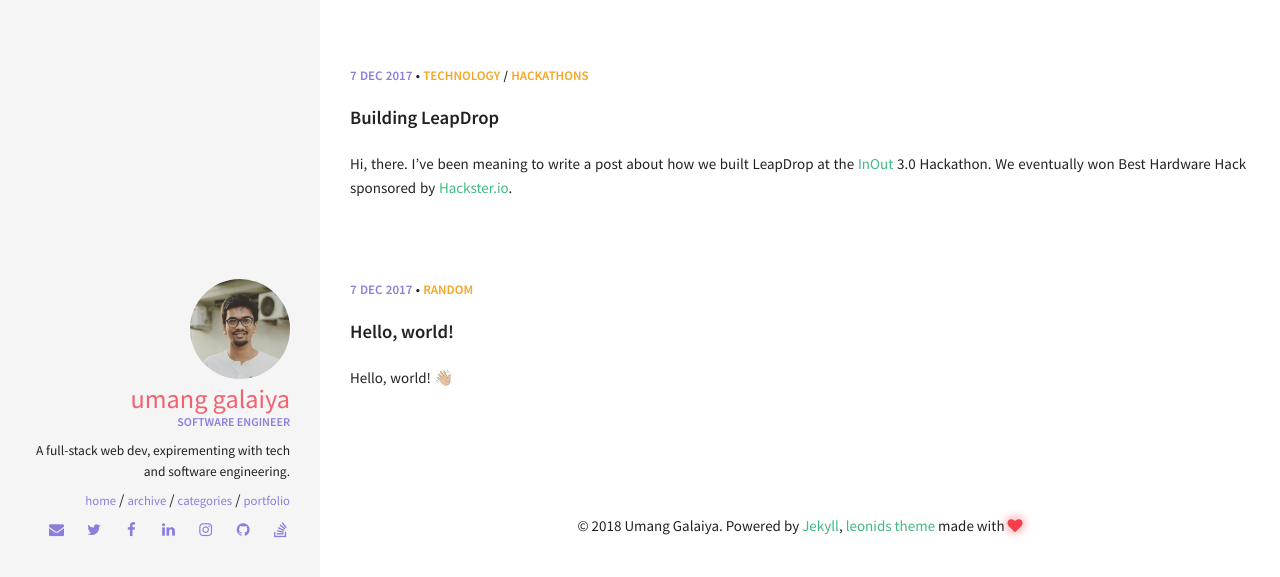
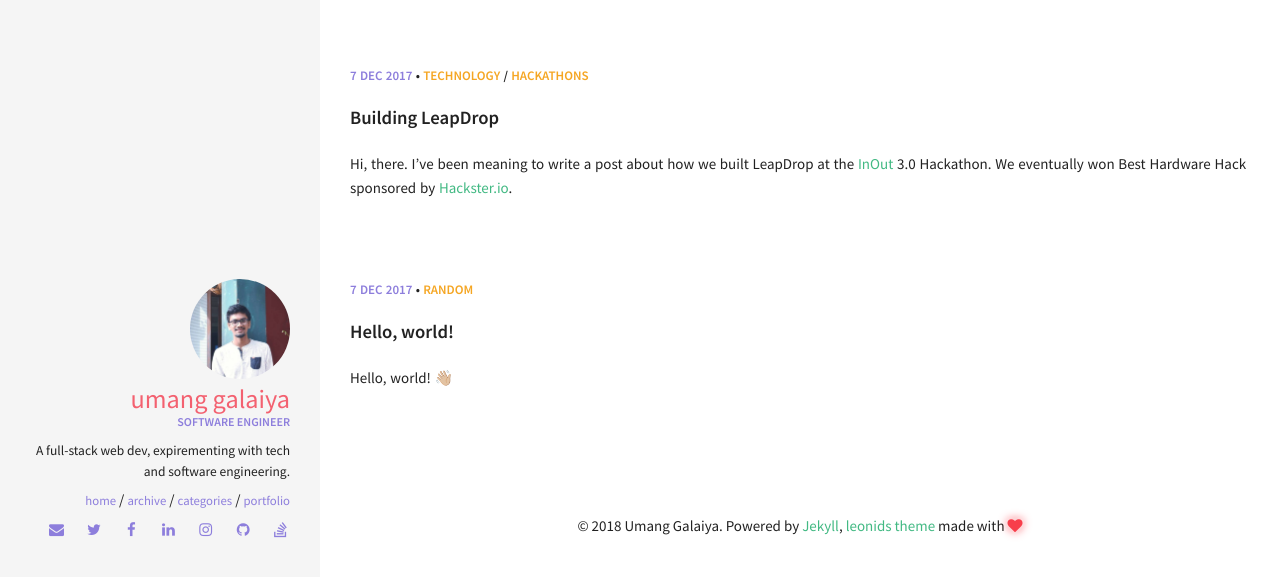
Before and after one commit to umanghome/blog, a Jekyll site: the page built from index.html, in a window 1280 px wide. Shown: the top 577 px of the page. Built offline with Jekyll 4.4.1, drawn with Linux system fonts in a browser that asks for light colours.

Commit message:
Updates avatar.

```diff
--- a/_config.yml
+++ b/_config.yml
@@ -34,7 +34,7 @@ kramdown:
 #
 owner:
   name: Umang Galaiya
-  avatar: umang.png
+  avatar: umang.jpg
   job: "Software Engineer"
   bio: "A full-stack web dev, expirementing with tech and software engineering."
   email: umang@umanggalaiya.in
--- a/_includes/head.html
+++ b/_includes/head.html
@@ -23,14 +23,14 @@
   <meta name="twitter:card" content="summary">
   <meta name="twitter:title" content="{{ title }}">
   <meta name="twitter:description" content="{{ description }}">
-  <meta name="twitter:image" content="{{ site.url }}/img/umang.png">
+  <meta name="twitter:image" content="{{ site.url }}/img/umang.jpg">
 
   <!-- Open Graph Tags -->
   <meta property="og:type" content="blog">
   <meta property="og:url" content="{{ site.url }}">
   <meta property="og:title" content="{{ title }}">
   <meta property="og:description" content="{{ description }}">
-  <meta property="og:image" content="{{ site.url }}/img/umang.png">
+  <meta property="og:image" content="{{ site.url }}/img/umang.jpg">
   <title>{{ title }}</title>
 
   <!-- CSS files -->
```
Also changed, not shown: img/umang.jpg (added).
